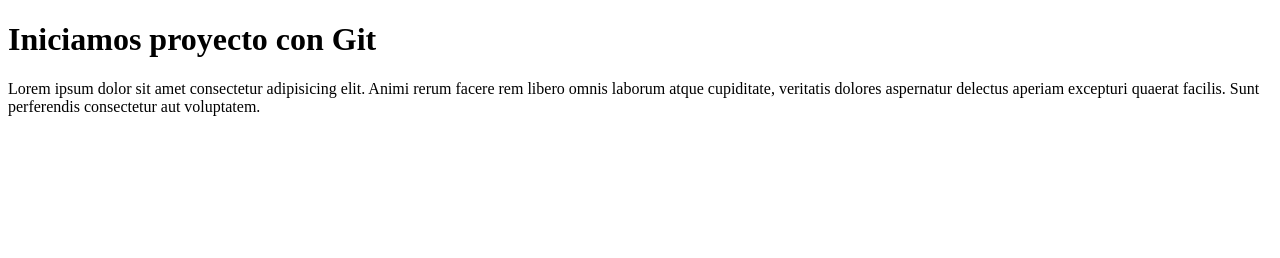
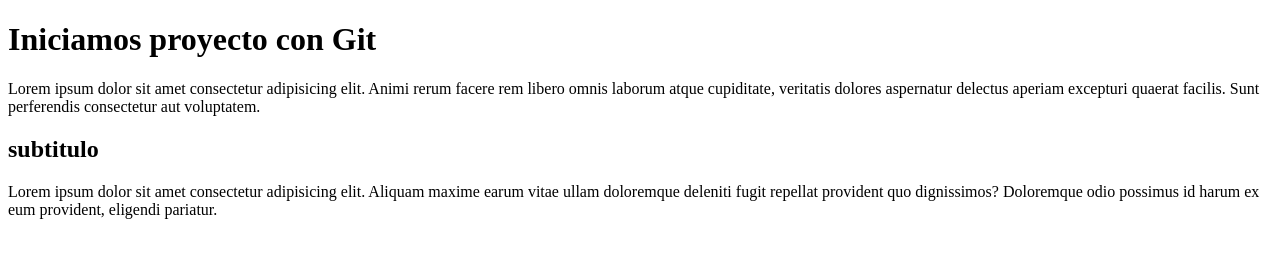
Before and after one commit to cheberamos/CodoaCodo2, a plain HTML site: page index.html in a window 1280 px wide. Drawn offline with Linux system fonts and the light colour scheme.

Commit message:
agrego subtitulo y parrafo

```diff
--- a/index.html
+++ b/index.html
@@ -10,6 +10,8 @@
 <body>
     <h1>Iniciamos proyecto con Git</h1>
     <p>Lorem ipsum dolor sit amet consectetur adipisicing elit. Animi rerum facere rem libero omnis laborum atque cupiditate, veritatis dolores aspernatur delectus aperiam excepturi quaerat facilis. Sunt perferendis consectetur aut voluptatem.
+        <h2>subtitulo</h2>
+        <p>Lorem ipsum dolor sit amet consectetur adipisicing elit. Aliquam maxime earum vitae ullam doloremque deleniti fugit repellat provident quo dignissimos? Doloremque odio possimus id harum ex eum provident, eligendi pariatur.</p>
 
     </p>
 </body>
```
